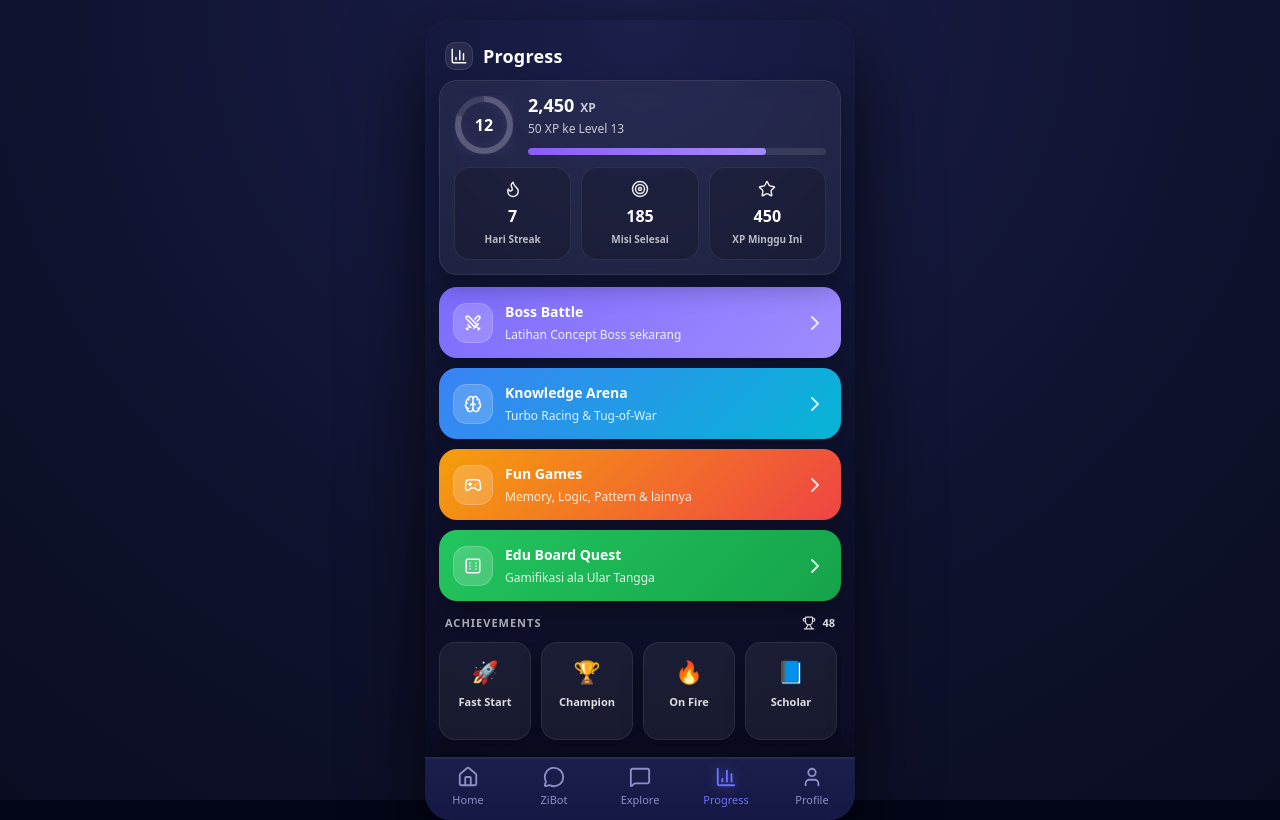
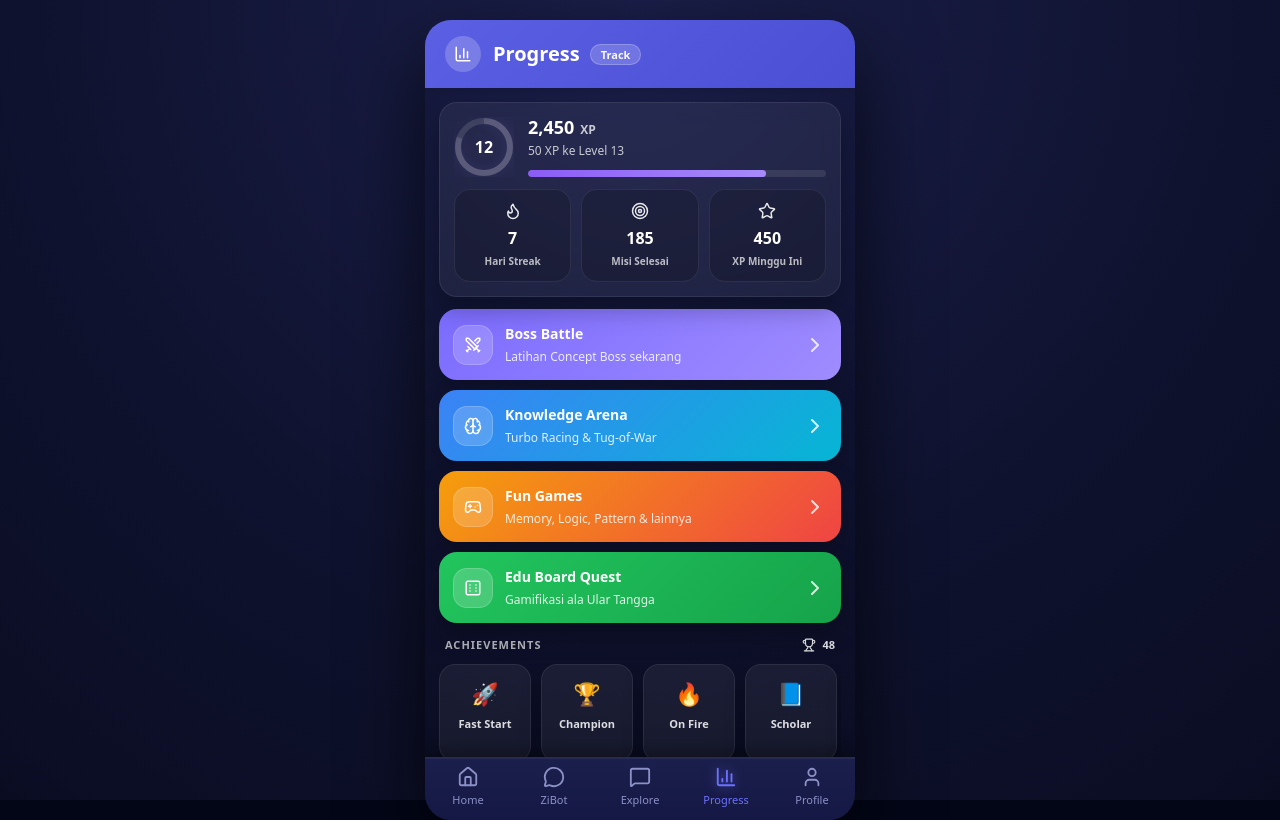
Before and after one commit to EuphoriaBot/Zi-Alpha-Project, a React (Vite) app: page / in a window 1280 px wide. Both pictures are taken after a click on the button "Progress". Built offline with nearby package versions, Linux system fonts and the light colour scheme.

Commit message:
Add Header In Progress

```diff
--- a/src/features/bossBattle/hooks/useBattleEngine.js
+++ b/src/features/bossBattle/hooks/useBattleEngine.js
@@ -1,73 +1,81 @@
-import { useState, useEffect } from "react"
+import { useReducer } from "react"
 
-export function useBattleEngine(initialBoss, initialPlayer) {
-    const [bossShieldHP, setBossShieldHP] = useState(initialBoss.shield)
-    const [bossCoreHP, setBossCoreHP] = useState(initialBoss.core)
-    const [playerHP, setPlayerHP] = useState(initialPlayer.hp)
-    const [combo, setCombo] = useState(0)
-    const [battleLog, setBattleLog] = useState([])
-    const [status, setStatus] = useState("active")
+const MAX_LOGS = 30
 
-    const calculatePlayerDamage = () => 20 + combo * 5
-    const calculateBossDamage = () => 15
-
-    const pushLog = (text) => {
-        setBattleLog((prev) => [...prev, text].slice(-30)) // simpan max 30 log terakhir
+function addLog(logs, text) {
+    return [...logs, { id: `${Date.now()}-${Math.random()}`, text }].slice(-MAX_LOGS)
 }
 
-    const handleAnswer = (isCorrect) => {
-        if (status !== "active") return
+function reducer(state, action) {
+    switch (action.type) {
+        case "ANSWER": {
+            if (state.status !== "active") return state
 
-        if (isCorrect) {
-            const damage = calculatePlayerDamage()
+            let next = { ...state }
 
-            // damage: shield dulu, kalau shield jebol, sisa masuk core
-            if (bossShieldHP > 0) {
-                const shieldAfter = bossShieldHP - damage
+            if (action.correct) {
+                const damage = 20 + next.combo * 5
 
+                if (next.bossShieldHP > 0) {
+                    const shieldAfter = next.bossShieldHP - damage
                     if (shieldAfter > 0) {
-                    setBossShieldHP(shieldAfter)
+                        next.bossShieldHP = shieldAfter
                     } else {
-                    setBossShieldHP(0)
+                        next.bossShieldHP = 0
                         const overflow = Math.abs(shieldAfter)
-                    setBossCoreHP((prev) => Math.max(prev - overflow, 0))
+                        next.bossCoreHP = Math.max(next.bossCoreHP - overflow, 0)
                     }
                 } else {
-                setBossCoreHP((prev) => Math.max(prev - damage, 0))
+                    next.bossCoreHP = Math.max(next.bossCoreHP - damage, 0)
                 }
 
-            setCombo((prev) => prev + 1)
-            pushLog(`🔥 Player dealt ${damage} damage`)
+                next.combo = next.combo + 1
+                next.logs = addLog(next.logs, `🔥 Player dealt ${damage} damage`)
             } else {
-            const damage = calculateBossDamage()
+                const damage = 15
+                next.playerHP = Math.max(next.playerHP - damage, 0)
+                next.combo = 0
+                next.logs = addLog(next.logs, `💥 Boss dealt ${damage} damage`)
+            }
 
-            setPlayerHP((prev) => Math.max(prev - damage, 0))
-            setCombo(0)
-            pushLog(`💥 Boss dealt ${damage} damage`)
+            // status check (dan log 1x)
+            if (next.bossCoreHP <= 0) {
+                next.status = "victory"
+                next.logs = addLog(next.logs, "🏆 Boss defeated!")
+            } else if (next.playerHP <= 0) {
+                next.status = "defeat"
+                next.logs = addLog(next.logs, "💀 Player defeated!")
+            }
+
+            return next
+        }
+
+        default:
+            return state
     }
 }
 
-    useEffect(() => {
-        if (bossCoreHP <= 0 && status === "active") {
-            setStatus("victory")
-            pushLog("🏆 Boss defeated!")
+export function useBattleEngine(initialBoss, initialPlayer) {
+    const [state, dispatch] = useReducer(reducer, {
+        bossShieldHP: initialBoss.shield,
+        bossCoreHP: initialBoss.core,
+        playerHP: initialPlayer.hp,
+        combo: 0,
+        logs: [],
+        status: "active",
+    })
+
+    const handleAnswer = (isCorrect) => {
+        dispatch({ type: "ANSWER", correct: isCorrect })
     }
-    }, [bossCoreHP, status])
-
-    useEffect(() => {
-        if (playerHP <= 0 && status === "active") {
-            setStatus("defeat")
-            pushLog("💀 Player defeated!")
-        }
-    }, [playerHP, status])
 
     return {
-        bossShieldHP,
-        bossCoreHP,
-        playerHP,
-        combo,
-        battleLog,
-        status,
-        handleAnswer
+        bossShieldHP: state.bossShieldHP,
+        bossCoreHP: state.bossCoreHP,
+        playerHP: state.playerHP,
+        combo: state.combo,
+        battleLog: state.logs.map((l) => l.text),
+        status: state.status,
+        handleAnswer,
     }
 }
--- a/src/features/progress/ProgressScreen.jsx
+++ b/src/features/progress/ProgressScreen.jsx
@@ -26,17 +26,23 @@ export default function ProgressScreen({ setActiveTab }) {
   ]
 
   return (
-    <div className={styles.container}>
-      {/* TOP HEADER */}
-      <div className={styles.pageHeader}>
-        <div className={styles.pageTitleRow}>
-          <div className={styles.pageIcon}>
+    <div className={styles.screen}>
+      {/* HEADER (samain feel Explore/ZiAbot) */}
+      <div className={styles.header}>
+        <div className={styles.headerLeft}>
+          <div className={styles.headerIcon}>
             <BarChart3 size={18} />
           </div>
-          <div className={styles.pageTitle}>Progress</div>
+
+          <div className={styles.headerText}>
+            <div className={styles.headerTitle}>Progress</div>
+            <span className={styles.headerBadge}>Track</span>
+          </div>
         </div>
       </div>
 
+      {/* CONTENT */}
+      <div className={styles.content}>
         {/* OVERVIEW CARD */}
         <div className={styles.overviewCard}>
           <div className={styles.levelRow}>
@@ -85,6 +91,7 @@ export default function ProgressScreen({ setActiveTab }) {
             title="Knowledge Arena"
             desc="Turbo Racing & Tug-of-War"
             variant="arena"
+            onClick={() => alert("(dummy) Coming soon")}
           />
 
           <ActionCard
@@ -92,6 +99,7 @@ export default function ProgressScreen({ setActiveTab }) {
             title="Fun Games"
             desc="Memory, Logic, Pattern & lainnya"
             variant="games"
+            onClick={() => alert("(dummy) Coming soon")}
           />
 
           <ActionCard
@@ -116,6 +124,7 @@ export default function ProgressScreen({ setActiveTab }) {
           {achievements.map((a) => (
             <Achievement key={`${a.icon}-${a.label}`} icon={a.icon} label={a.label} />
           ))}
+        </div>
       </div>
     </div>
   )
--- a/src/features/progress/ProgressScreen.module.css
+++ b/src/features/progress/ProgressScreen.module.css
@@ -1,35 +1,61 @@
-.container {
-  padding: 14px 14px 18px;
+.screen {
   min-height: 100%;
   background: radial-gradient(circle at top, #1b1f4a, #0f122e 60%, #0a0d22);
   color: white;
+  overflow-x: hidden;
 }
 
-/* TOP HEADER */
-.pageHeader {
-  padding: 8px 6px 10px;
+/* HEADER (match Explore / ZiAbot) */
+.header {
+  padding: 16px 20px;
+  background: linear-gradient(135deg, #5b5fe3 0%, #4b4fd3 100%);
+  box-shadow: 0 2px 8px rgba(0,0,0,0.15);
+  display: flex;
+  align-items: center;
 }
 
-.pageTitleRow {
+.headerLeft {
+  display: flex;
+  align-items: center;
+  gap: 12px;
+}
+
+.headerIcon {
+  width: 36px;
+  height: 36px;
+  border-radius: 50%;
+  background: rgba(255,255,255,0.2);
+  display: flex;
+  align-items: center;
+  justify-content: center;
+}
+
+.headerText {
   display: flex;
   align-items: center;
   gap: 10px;
 }
 
-.pageIcon {
-  width: 28px;
-  height: 28px;
-  border-radius: 10px;
-  display: grid;
-  place-items: center;
-  background: rgba(255,255,255,0.08);
-  border: 1px solid rgba(255,255,255,0.10);
+.headerTitle {
+  font-size: 20px;
+  font-weight: 700;
+  line-height: 1;
 }
 
-.pageTitle {
-  font-size: 18px;
-  font-weight: 800;
-  letter-spacing: 0.2px;
+.headerBadge {
+  font-size: 11px;
+  font-weight: 600;
+  color: rgba(255,255,255,0.95);
+  background: rgba(255,255,255,0.18);
+  border: 1px solid rgba(255,255,255,0.22);
+  padding: 4px 10px;
+  border-radius: 999px;
+  line-height: 1;
+}
+
+/* CONTENT */
+.content {
+  padding: 14px 14px 18px;
 }
 
 /* OVERVIEW CARD */
@@ -216,7 +242,7 @@
   opacity: 0.8;
 }
 
-/* Card colors mirip contoh */
+/* Card colors */
 .boss { background: linear-gradient(135deg, #7c6cff, #9f8cff); }
 .arena { background: linear-gradient(135deg, #3b82f6, #06b6d4); }
 .games { background: linear-gradient(135deg, #f59e0b, #ef4444); }
@@ -263,12 +289,12 @@
   scroll-snap-type: x mandatory;
   padding-bottom: 6px;
 
-  scrollbar-width: none;       /* Firefox */
-  -ms-overflow-style: none;    /* IE/Edge lama */
+  scrollbar-width: none;
+  -ms-overflow-style: none;
 }
 
 .achievementsStrip::-webkit-scrollbar {
-  display: none;               /* Chrome/Safari/Edge */
+  display: none;
 }
 
 .badge {
```
Lines whose indentation alone changed are shown as unchanged.
